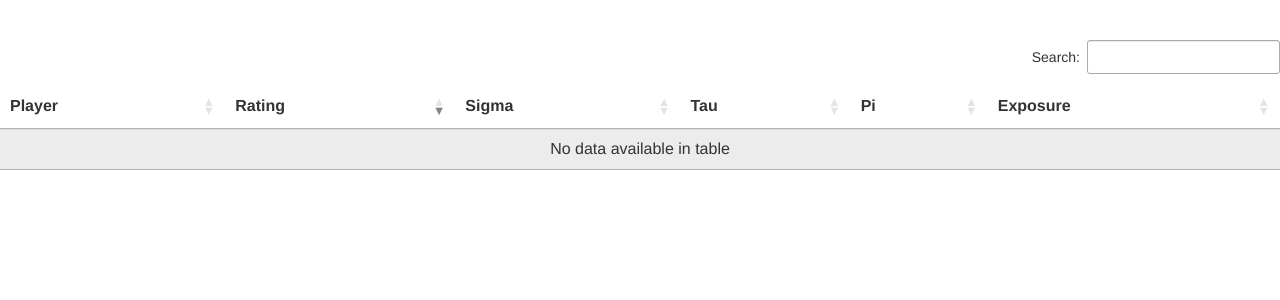
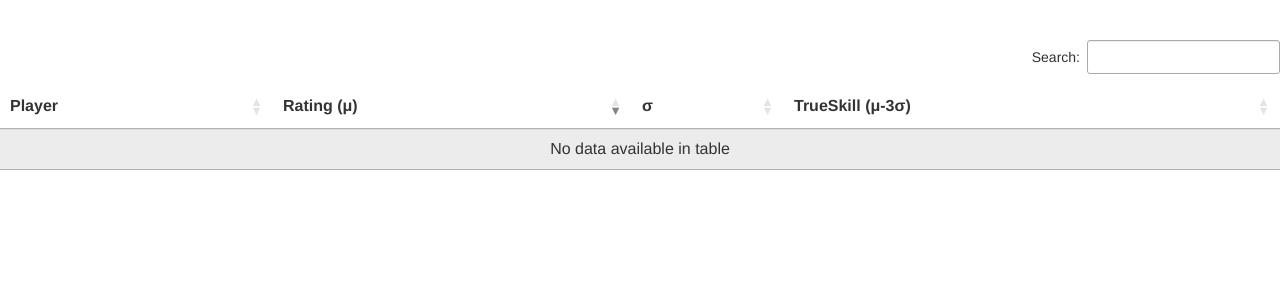
Before and after one commit to wseaton/pongr, a Flask app: template templates/ratings.html in a window 1280 px wide. Shown: the part 52-352 px from the top of the page. Run offline with Flask 2, Linux system fonts and the light colour scheme; the template is opened without the code that fills it, so the values that code supplies are empty; some libraries are stand-ins or nearby versions.

Commit message:
handled whitespace properly from the DB, reformatted the ratings table

```diff
--- a/run.py
+++ b/run.py
@@ -4,6 +4,8 @@ from flask_sqlalchemy import SQLAlchemy
 from flask_bootstrap import Bootstrap
 
 from app.form import MatchForm
+from app.utils import remove_whitespace, flash_errors
+
 from sqlalchemy import Column, Integer, Text, create_engine, MetaData
 from trueskill import Rating, quality_1vs1, rate_1vs1
 
@@ -37,14 +39,6 @@ api_manager.create_api(Game, methods=['GET', 'POST', 'DELETE', 'PUT'])
 
 engine = create_engine(app.config['SQLALCHEMY_DATABASE_URI'])
 metadata = MetaData(bind=engine)
-
-def flash_errors(form):
-    for field, errors in form.errors.items():
-        for error in errors:
-            flash(u"Error in the %s field - %s" % (
-                getattr(form, field).label.text,
-                error
-            ))
 
 
 @app.route('/')
@@ -81,6 +75,10 @@ def record_match():
 @app.route('/ratings', methods=['GET'])
 def ratings():
     games = pd.read_sql('select * from game', con=engine)
+
+    games.player_a = games.player_a.apply(remove_whitespace)
+    games.player_b = games.player_b.apply(remove_whitespace)
+
     all_players = set(list(games.player_a.unique()) + list(games.player_b.unique()))
 
     ratings = {k :Rating() for k in all_players}
@@ -100,9 +98,7 @@ def ratings():
     for k, v in ratings.iteritems():
         ratingdf.loc[k, 'Rating'] = v.mu
         ratingdf.loc[k, 'Sigma'] = v.sigma
-        ratingdf.loc[k, 'Tau'] = v.tau
-        ratingdf.loc[k, 'Pi'] = v.pi
-        ratingdf.loc[k, 'Exposure'] = v.exposure
+        ratingdf.loc[k, 'TrueSkill'] = v.exposure
 
     ratingdf.reset_index(inplace=True)
     ratingdf = ratingdf.to_dict('records')
--- a/templates/ratings.html
+++ b/templates/ratings.html
@@ -20,11 +20,9 @@
   			<thead>
   				<tr>
             <th> Player </th>
-  					<th> Rating </th>
-  					<th> Sigma </th>
-  					<th> Tau  </th>
-  					<th> Pi </th>
-  					<th> Exposure </th>
+  					<th> Rating (&mu;) </th>
+  					<th> &sigma; </th>
+  					<th> TrueSkill (&mu;-3&sigma;)</th>
 
 
   				</tr>
@@ -35,9 +33,7 @@
             <td> {{item['index']}}  </td>
             <td> {{item['Rating']}}  </td>
   					<td> {{item['Sigma']}}  </td>
-  					<td> {{item['Tau']}}  </td>
-  					<td> {{item['Pi']}} </td>
-  					<td> {{item['Exposure']}}  </td>
+  					<td> {{item['TrueSkill']}}  </td>
 
   				</tr>
   				{% endfor %}
```
Also changed, not shown: app/utils.py (added, +16 -0 lines), pong.db.
